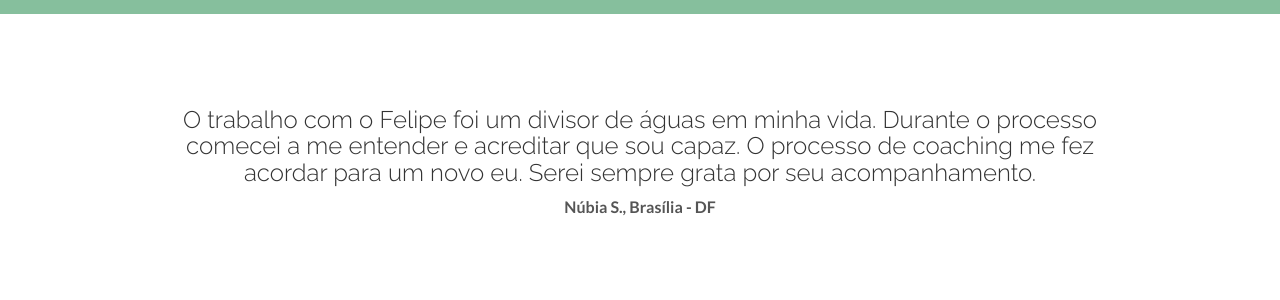
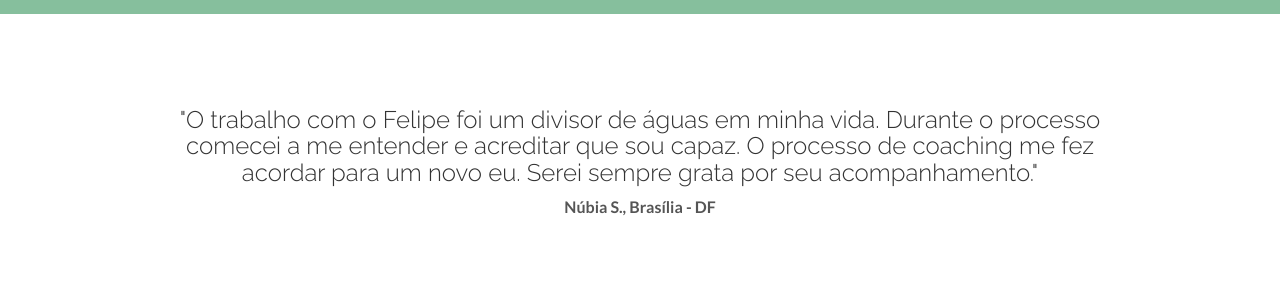
Before and after one commit to araujofelipe/felipearaujocoach, a Jekyll site: the page built from index.html, in a window 1280 px wide. Shown: the part 1012-1312 px from the top of the page. Built offline with Jekyll 4.4.1, drawn with Linux system fonts in a browser that asks for light colours.

Commit message:
Aspas no depo

```diff
--- a/index.html
+++ b/index.html
@@ -48,24 +48,24 @@ title: "Principal"
 						<div class="carousel-inner">
 							<div class="item active">
 								<h3>
-									O trabalho com o Felipe foi um divisor de águas em minha vida.
+									"O trabalho com o Felipe foi um divisor de águas em minha vida.
 									Durante o processo comecei a me entender e acreditar que sou capaz.
 									O processo de coaching me fez acordar para um novo eu.
-									Serei sempre grata por seu acompanhamento.
+									Serei sempre grata por seu acompanhamento."
 								</h3>
 								<span class="span-bold">Núbia S., Brasília - DF</span>
 							</div>
 							<div class="item">
-								<h3>A cada sessão de coaching que eu passava, o Felipe me conduzia para que eu pudesse compreender meus medos, traumas e minhas reais motivações.
-									Através do trabalho dele, agora conheço as ferramentas que tenho para atingir meus objetivos. O trabalho com ele foi fundamental pra mim.
+								<h3>"A cada sessão de coaching que eu passava, o Felipe me conduzia para que eu pudesse compreender meus medos, traumas e minhas reais motivações.
+									Através do trabalho dele, agora conheço as ferramentas que tenho para atingir meus objetivos. O trabalho com ele foi fundamental pra mim."
 								</h3>
 								<span class="span-bold" >Bruna G., Brasília - DF</span>
 							</div>
 							<div class="item">
 								<h3>
-									Tive um direcionamento em relação a todo o processo de empreendedorismo, até então muito confuso para mim (quais são os passos necessários
+									"Tive um direcionamento em relação a todo o processo de empreendedorismo, até então muito confuso para mim (quais são os passos necessários
 									para que eu atinja o meu objetivo, quais são as minhas características enquanto empreendedora, quais habilidades preciso desenvolver etc.
-									Pude desenvolver melhor o autoconhecimento, identificando pontos positivos/negativos, características da minha personalidade, vocação etc.
+									Pude desenvolver melhor o autoconhecimento, identificando pontos positivos/negativos, características da minha personalidade, vocação etc."
 								</h3>
 								<span class="span-bold" >Tatiana L., Brasília - DF</span>
 							</div>
```
